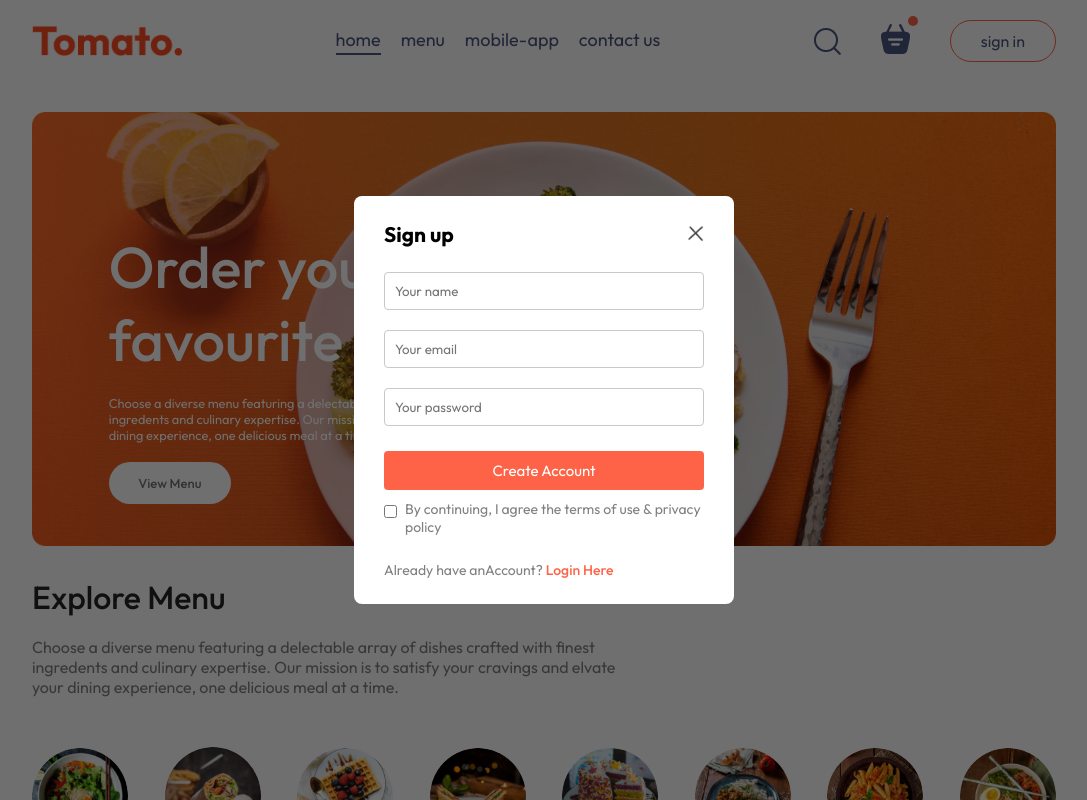
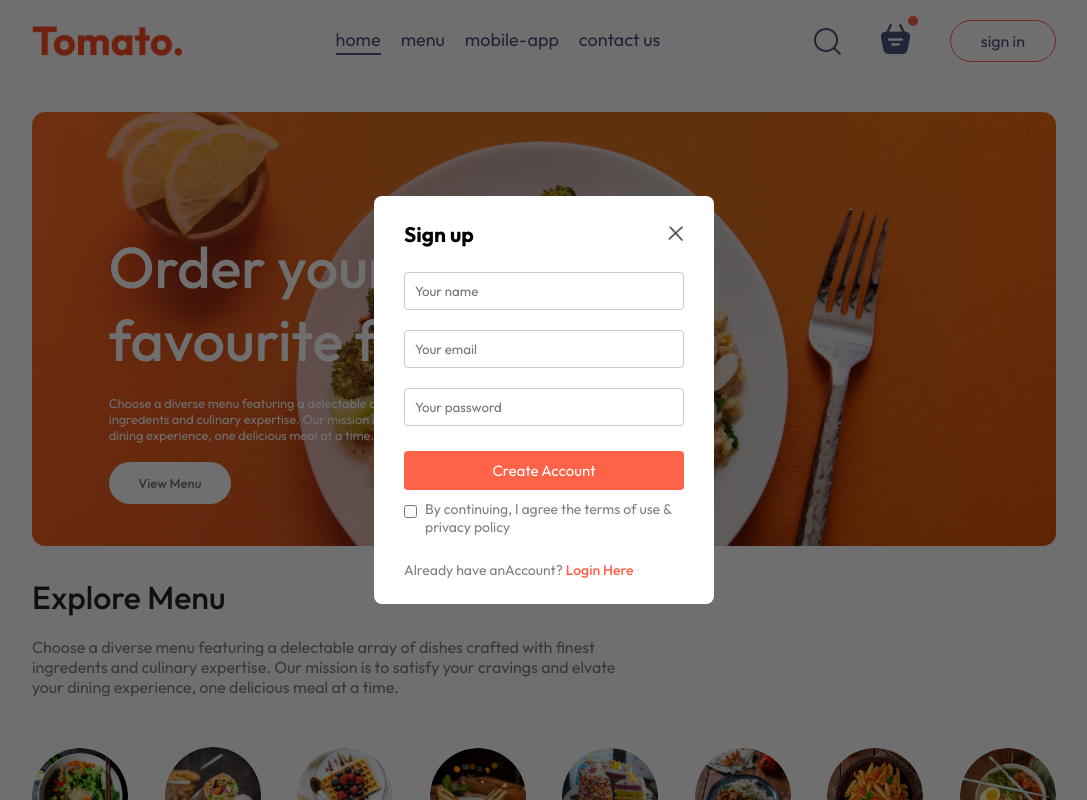
Before and after one commit to Akash-Sharma-2002/Food-App, a React (Vite) app in the folder Frontend/: page / in a window 1280 px wide. Both pictures are taken after a click on the button "sign in". Shown: the top 800 px of the page, without its empty margins (96-1183 px from the left). Built offline with nearby package versions, Linux system fonts and the light colour scheme.

Commit message:
popup styling debugged

```diff
--- a/Frontend/src/components/LoginPopup/LoginPopup.css
+++ b/Frontend/src/components/LoginPopup/LoginPopup.css
@@ -8,7 +8,7 @@
 }
 .login-popup-container {
   place-self: center;
-  width: max(23vw, 380px);
+  width: max(23vw, 340px);
   color: #808080;
   background-color: #fff;
   display: flex;
```
